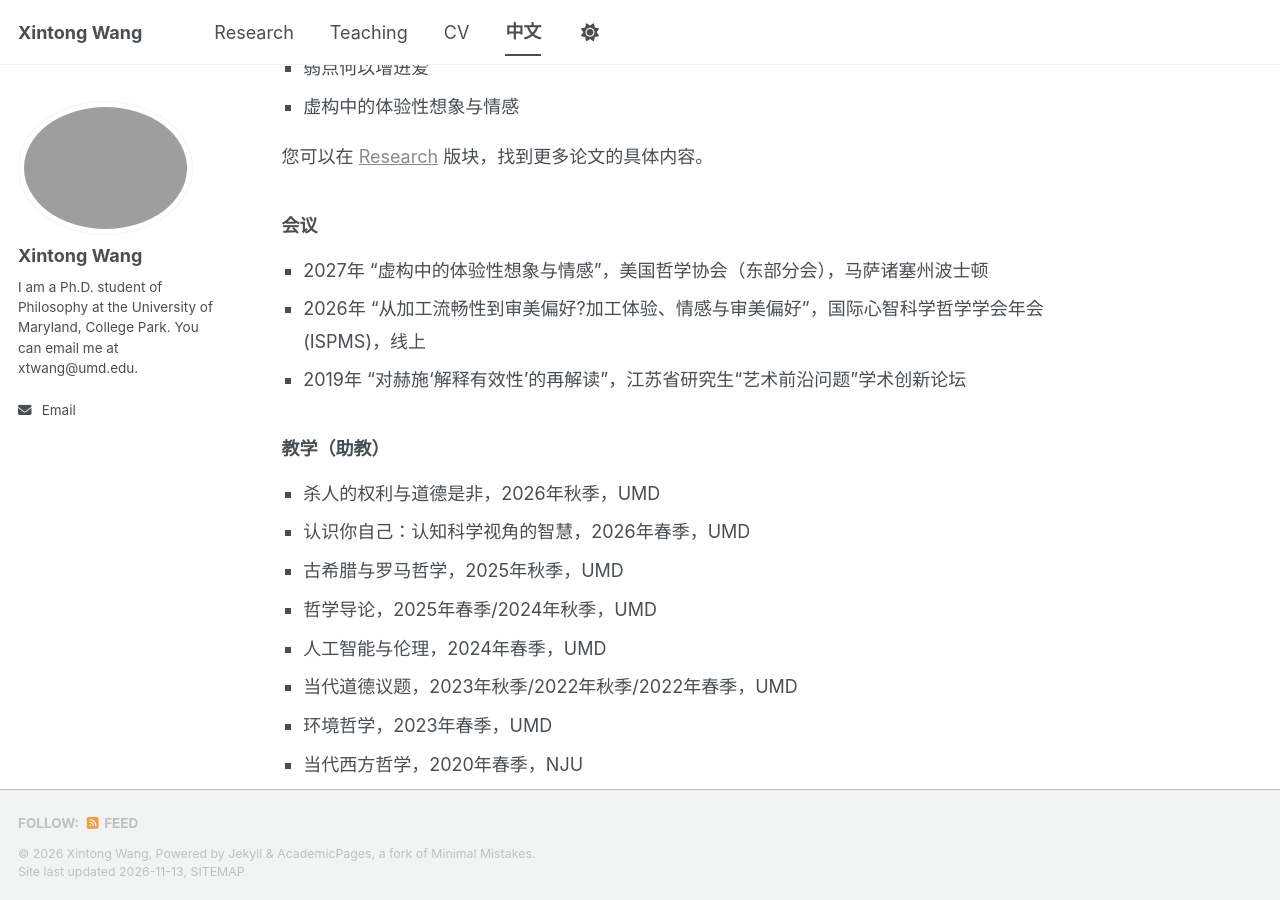
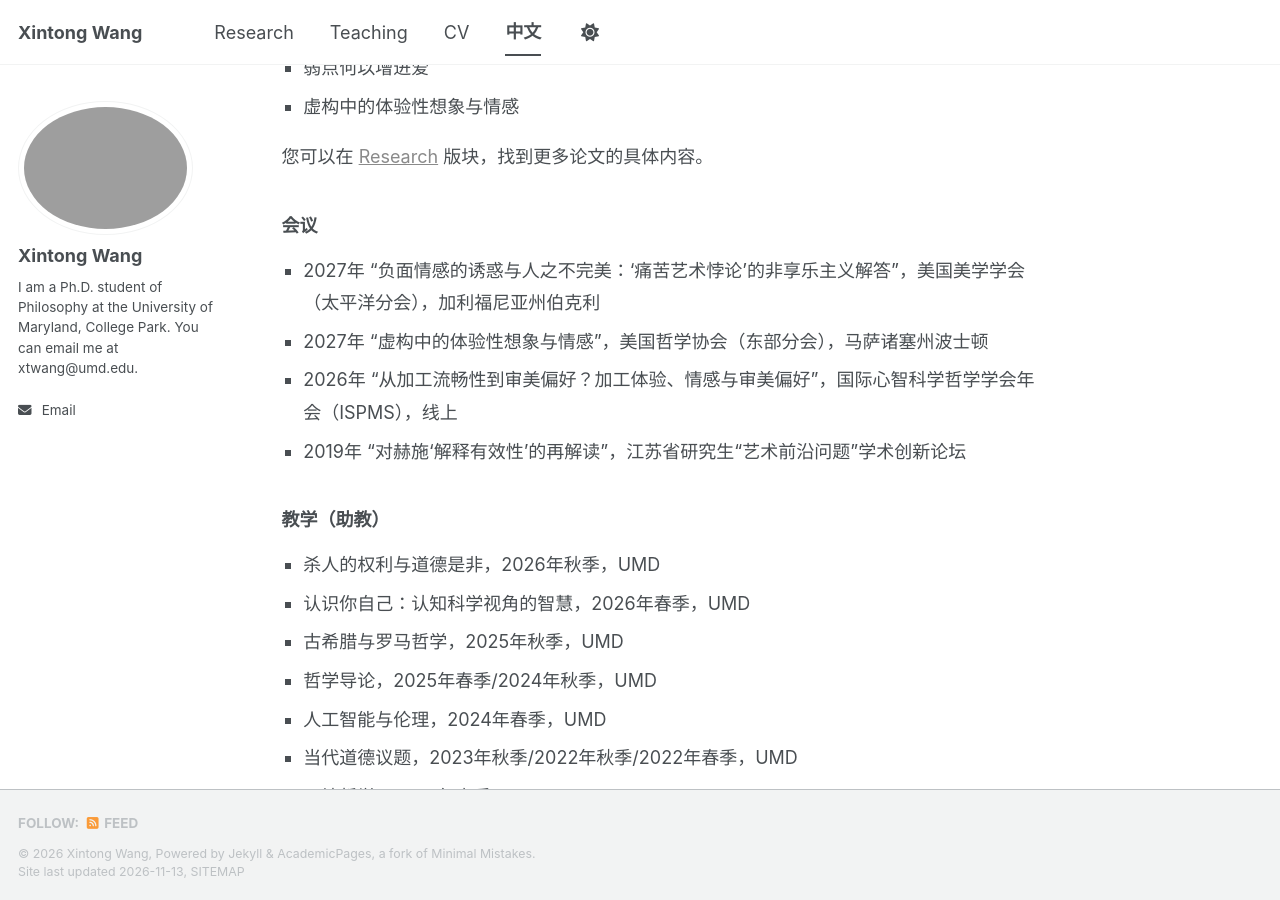
Before and after one commit to wang-xintong/wang-xintong.github.io, a Jekyll site: the page built from _pages/chinese.md, in a window 1280 px wide and 900 px high, scrolled down 477 px. Built offline with Jekyll 4.4.1, drawn with Linux system fonts in a browser that asks for light colours; a script bundle is joined from its source files by our own code; library files that are not in the unit come from our copies.

Commit message:
Update chinese.md

```diff
--- a/_pages/chinese.md
+++ b/_pages/chinese.md
@@ -67,17 +67,21 @@ share: false
 
   </div>
 
-  <div class="chinese-section">
+<div class="chinese-section">
 
-    <div class="chinese-section-title">会议</div>
+  <div class="chinese-section-title">会议</div>
 
-    <ul class="chinese-list">
-      <li>2027年 “虚构中的体验性想象与情感”，美国哲学协会（东部分会），马萨诸塞州波士顿</li>
-      <li>2026年 “从加工流畅性到审美偏好?加工体验、情感与审美偏好”，国际心智科学哲学学会年会 (ISPMS)，线上</li>
-      <li>2019年 “对赫施‘解释有效性’的再解读”，江苏省研究生“艺术前沿问题”学术创新论坛</li>
-    </ul>
+  <ul class="chinese-list">
+    <li>2027年 “负面情感的诱惑与人之不完美：‘痛苦艺术悖论’的非享乐主义解答”，美国美学学会（太平洋分会），加利福尼亚州伯克利</li>
 
-  </div>
+    <li>2027年 “虚构中的体验性想象与情感”，美国哲学协会（东部分会），马萨诸塞州波士顿</li>
+
+    <li>2026年 “从加工流畅性到审美偏好？加工体验、情感与审美偏好”，国际心智科学哲学学会年会（ISPMS），线上</li>
+
+    <li>2019年 “对赫施‘解释有效性’的再解读”，江苏省研究生“艺术前沿问题”学术创新论坛</li>
+  </ul>
+
+</div>
 
   <div class="chinese-section">
 
```
